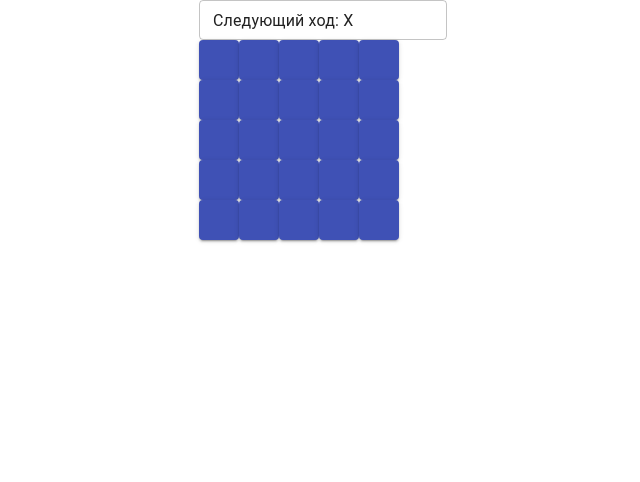
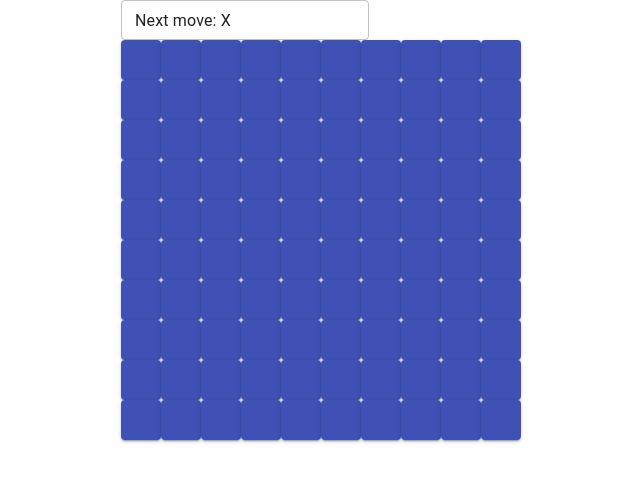
Before and after one commit to vvk2001github/TicTacToeUnlim, a React (Create React App) app: page / in a window 1280 px wide. Shown: the top 482 px of the page, without its empty margins (243-883 px from the left). Built offline with nearby package versions, Linux system fonts and the light colour scheme.

Commit message:
Material-UI added

```diff
--- a/src/Board/Board.tsx
+++ b/src/Board/Board.tsx
@@ -78,9 +78,9 @@ export class Board extends React.Component<BoardProps, BoardState> {
         let status: String;
 
         if (winner !== '') {
-            status = 'Выиграл ' + String(winner)
+            status = 'Winner ' + String(winner)
         } else {
-            status = 'Следующий ход: ' + (this.state.xIsNext ? 'X' : 'O');
+            status = 'Next move: ' + (this.state.xIsNext ? 'X' : 'O');
         }
 
         let items = []
--- a/src/index.tsx
+++ b/src/index.tsx
@@ -7,8 +7,8 @@ import * as serviceWorker from './serviceWorker';
 
 ReactDOM.render(
   <React.StrictMode>
-    <Container maxWidth="xs">
-      <Board size = {5}/>
+    <Container maxWidth="sm">
+      <Board size = {10}/>
     </Container>
   </React.StrictMode>,
   document.getElementById('root')
```
